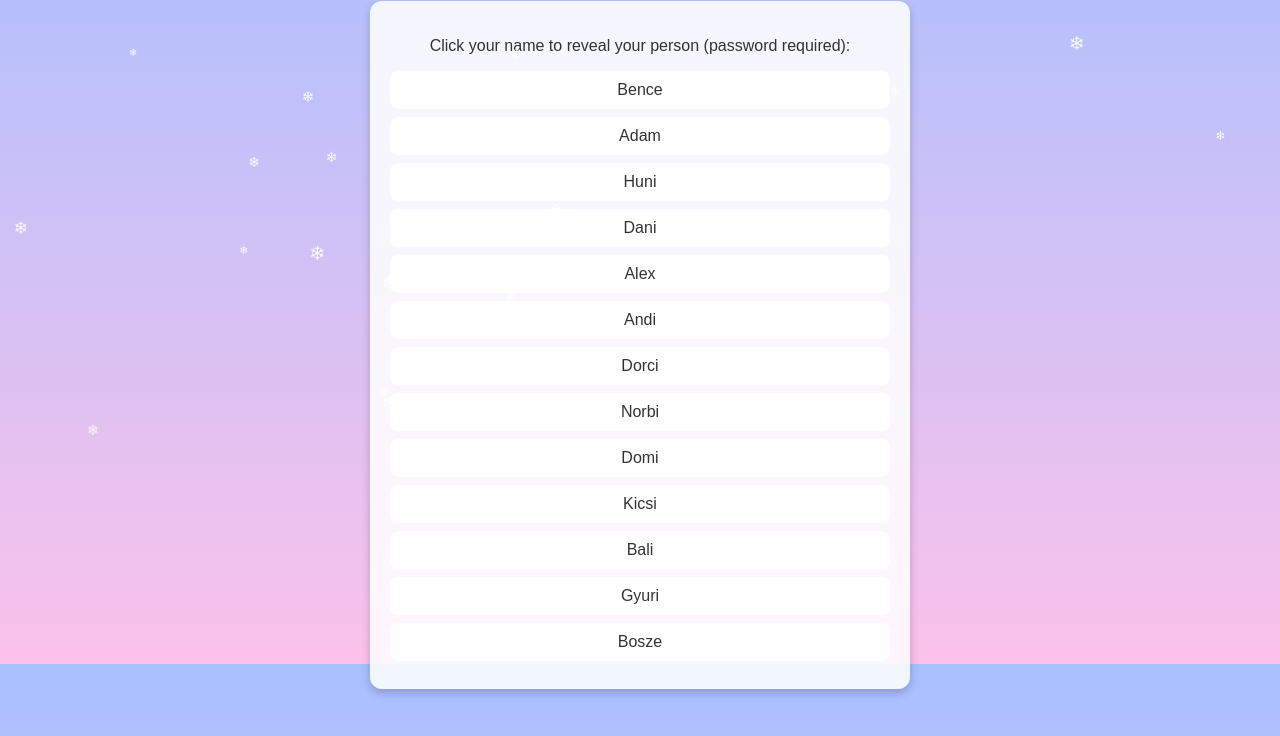
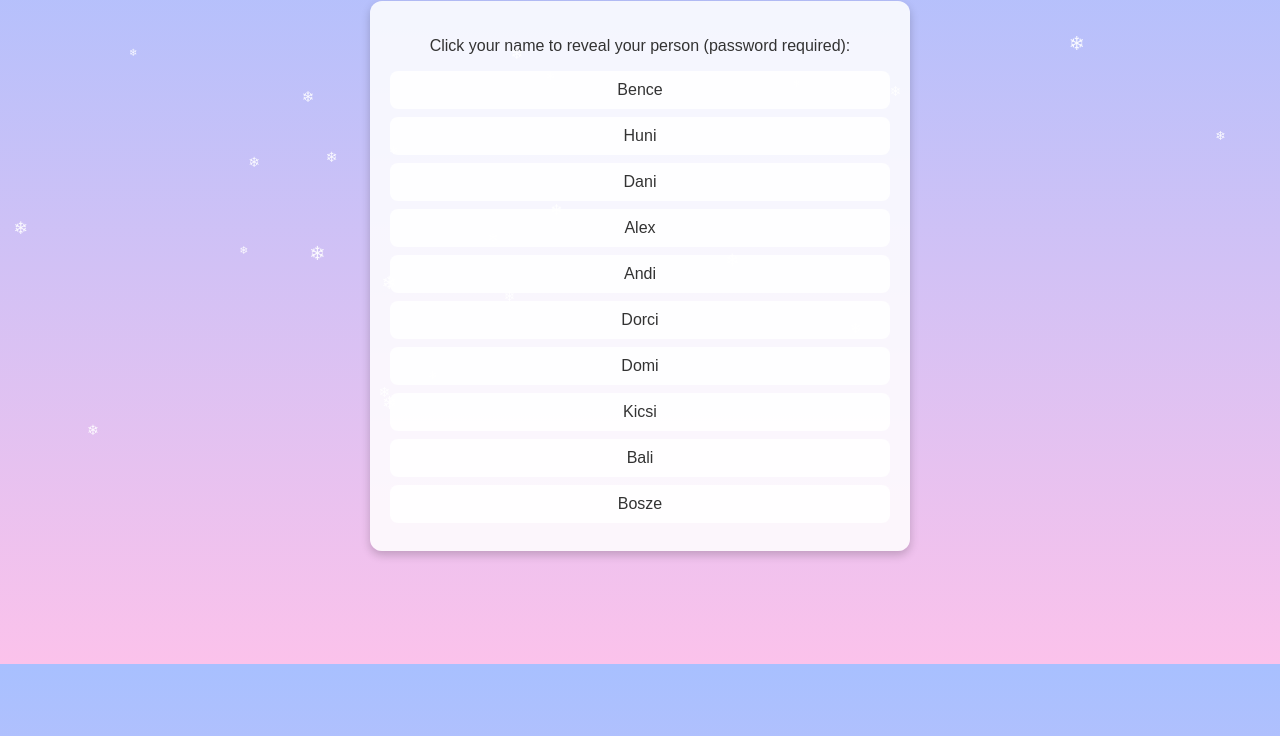
Before and after one commit to CT4nk3r/Secret-Santa-Lafamilie, a plain HTML site: page index.html in a window 1280 px wide. Shown: the part 136-872 px from the top of the page. Drawn offline with Linux system fonts and the light colour scheme.

Commit message:
remove people who have not completed the excel

```diff
--- a/index.html
+++ b/index.html
@@ -75,7 +75,7 @@
   </div>
 
   <script>
-    const SEED = "christmas2024";
+    const SEED = "christmas2025";
 
     function seededRandom(seed) {
       let h = 1779033703 ^ seed.length;
--- a/participants.json
+++ b/participants.json
@@ -3,10 +3,6 @@
     {
       "name": "Bence",
       "passwordHash": "2c06a1a248413e1e21695430709b42583171fe0c439e82c008e7543f523af60a"
-    },
-    {
-      "name": "Adam",
-      "passwordHash": "19fe0c1f7714c755c6a1bbf71da1651532a6b1edfc6bd63d7faf0a9a3eedc7dc"
     },
     {
       "name": "Huni",
@@ -29,10 +25,6 @@
       "passwordHash": "ce63e69d4e3da20f26c64a567478fffbe4655d956c0c7bf7fe6d430f5747030c"
     },
     {
-      "name": "Norbi",
-      "passwordHash": "d7d763e0181b601fbf42fec90214549b5f36bb41c7ec2b2dced8f683f34a3d60"
-    },
-    {
       "name": "Domi",
       "passwordHash": "9643b3fc9992af553d09e7173a07c6c07e2a0d9794d28f2692e3a11c142acd4a"
     },
@@ -45,23 +37,15 @@
       "passwordHash": "0f67d427e84a1f963470f0fb53952c507e8f77eecf0dc5db980d09f1a092dcb8"
     },
     {
-      "name": "Gyuri",
-      "passwordHash": "221e702de7106409cb6cde0eb20675a3442eb4a390a5a702c8d8432bcff61acb"
-    },
-    {
       "name": "Bosze",
       "passwordHash": "066fc17bc99166191a7138372fd983e1be3524383b09976a1115dbd5b5414d3a"
     }
   ],
   "exclusions": [
-    ["Dorci", "Norbi"],
-    ["Norbi", "Dorci"],
     ["Domi", "Kicsi"],
     ["Kicsi", "Domi"],
     ["Andi", "Dani"],
-    ["Bence", "Gyuri"],
     ["Bence", "Dani"],
-    ["Alex", "Dani"],
-    ["Alex", "Adam"]
+    ["Alex", "Dani"]
   ]
 }
```
